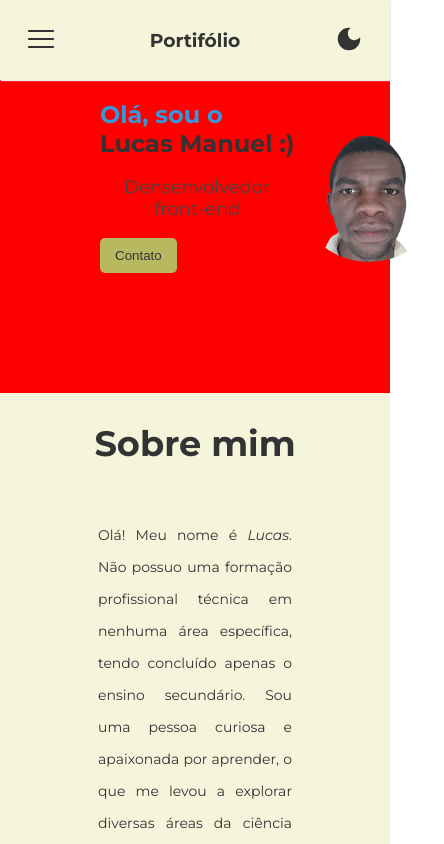
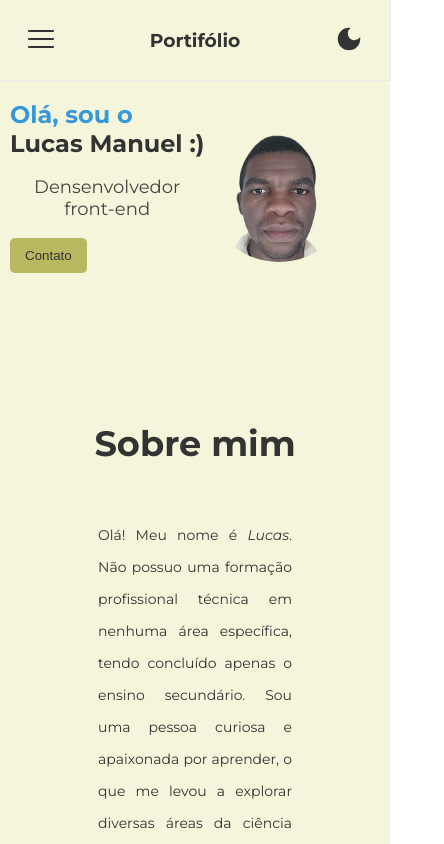
Before and after one commit to Lucasmanuelmz/portifolio.app, a React (Vite) app: page / in a window 390 px wide. Shown: the top 844 px of the page, 444 px wide, since content can reach past the window. Built offline with nearby package versions, Linux system fonts and the light colour scheme.

Commit message:
O alterei o padding e removi o backgound color que usava para verificar se o s meus estilos estao funcionando

```diff
--- a/src/App.css
+++ b/src/App.css
@@ -167,7 +167,7 @@ footer {
   .container {
     margin: 0;
     padding-top: 150px;
-    background-color: red;
+    padding-left: 10px;
   }
 
 
```
